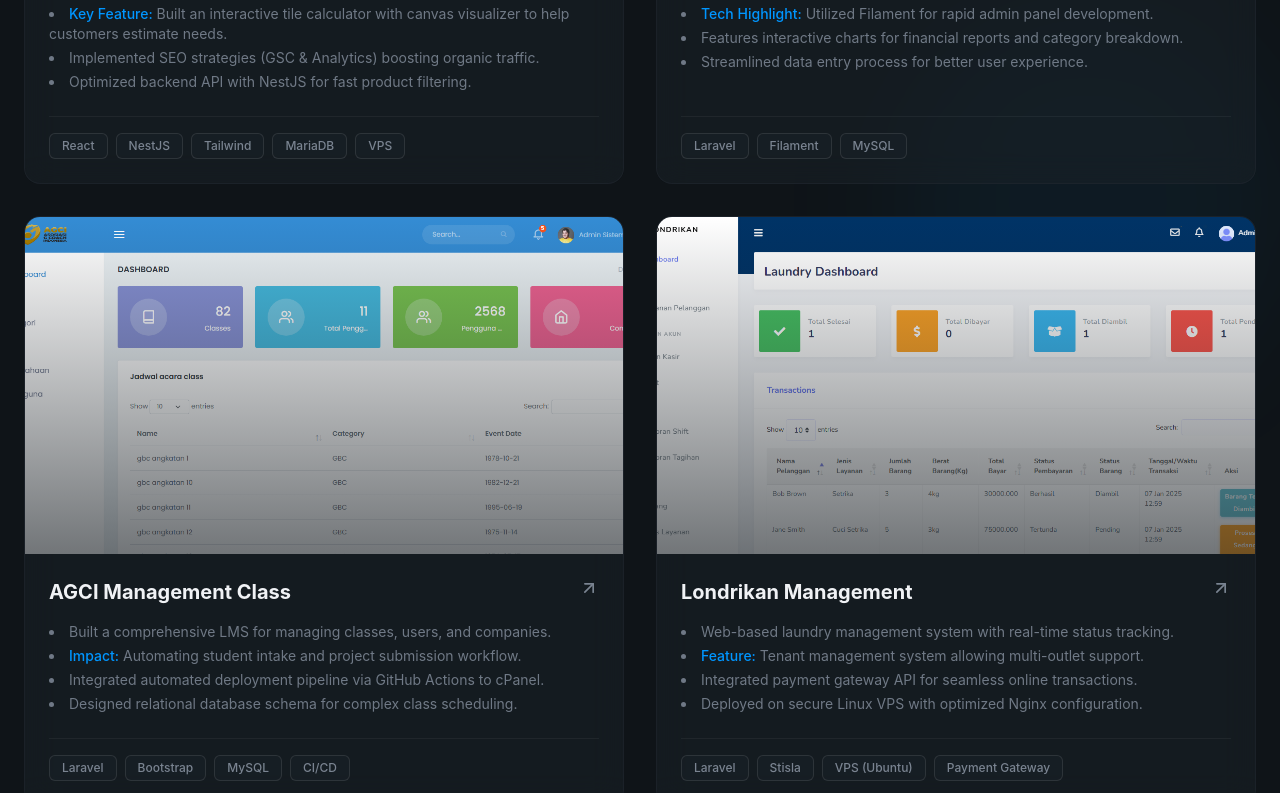
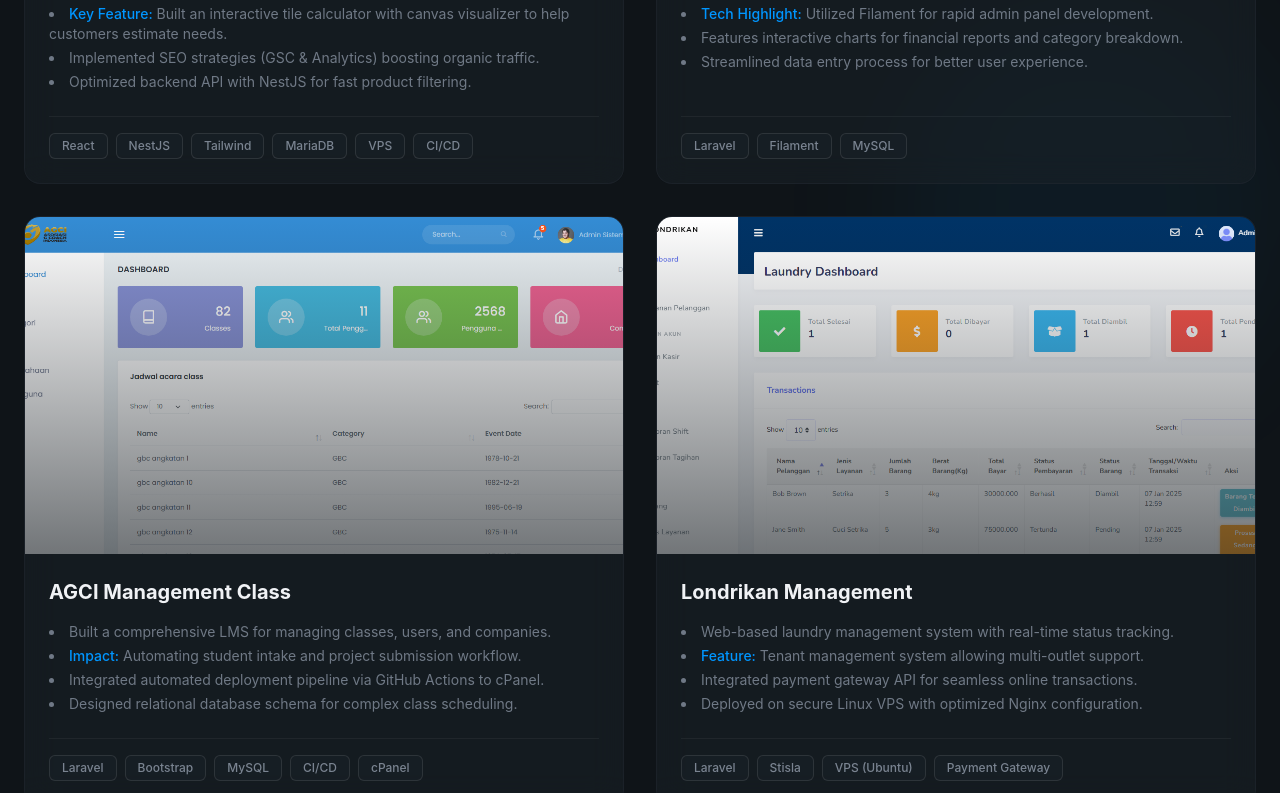
Before and after one commit to Rulcifer/rulcifer.github.io, a React (Vite) app: page / in a window 1280 px wide. Shown: the part 2764-3557 px from the top of the page. Built offline with nearby package versions, Linux system fonts and the light colour scheme.

Commit message:
update v2

```diff
--- a/src/sections/Projects.jsx
+++ b/src/sections/Projects.jsx
@@ -20,7 +20,7 @@ const projects = [
       </ul>
     ),
     image: "/projects/pondok-keramik/toko-keramik-kalkulator.webp", // Ganti sesuai file di public
-    tags: ["React", "NestJS", "Tailwind", "MariaDB", "VPS"],
+    tags: ["React", "NestJS", "Tailwind", "MariaDB", "VPS", "CI/CD"],
     link: "https://tokokeramik.com/",
     github: "",
   },
@@ -71,8 +71,8 @@ const projects = [
       </ul>
     ),
     image: "/projects/agci/agci-dashboard.png",
-    tags: ["Laravel", "Bootstrap", "MySQL", "CI/CD"],
-    link: "https://drive.google.com/thumbnail?id=1C46zT-Ag9nt8uTfAbe55oT0hpHxi-xMq&sz=w1000-h1000",
+    tags: ["Laravel", "Bootstrap", "MySQL", "CI/CD", "cPanel"],
+    link: "#",
     github: "#",
   },
 
@@ -98,7 +98,7 @@ const projects = [
     ),
     image: "/projects/londrikan/londrikan-dashboard.png",
     tags: ["Laravel", "Stisla", "VPS (Ubuntu)", "Payment Gateway"],
-    link: "https://drive.google.com/thumbnail?id=1zWMKSi_1EcY_Yfu_3id76-Fu3CeRDt_0&sz=w1000-h1000",
+    link: "#",
     github: "#",
   },
 
@@ -117,8 +117,8 @@ const projects = [
       </ul>
     ),
     image: "/projects/agci-bisniskita/agci-bisniskita-artikel.png",
-    tags: ["Angular", "Laravel", "Bootstrap"],
-    link: "https://drive.google.com/thumbnail?id=1EqzHqgdb3ez1un9CLOzfMNege5Tc36sJ&sz=w1000-h1000",
+    tags: ["Angular", "Laravel", "Bootstrap", "MySQL", "cPanel"],
+    link: "#",
     github: "#",
   },
 
@@ -144,7 +144,7 @@ const projects = [
     ),
     image: "/projects/manrisk-spbe/manrisk-spbe-pakta-integritas.png",
     tags: ["Laravel", "NodeJS", "jQuery", "MySQL"],
-    link: "https://drive.google.com/thumbnail?id=1JxPi-vTTIRJL8pc8IpSSEDSYAaDx4rzE&sz=w1000-h1000",
+    link: "#",
     github: "#",
   },
 
@@ -185,7 +185,15 @@ const projects = [
       </ul>
     ),
     image: "/projects/dunia-tandon/dunia-tandon-compare.png",
-    tags: ["Wordpress", "Elementor", "VPS"],
+    tags: [
+      "Wordpress",
+      "Elementor",
+      "VPS",
+      "SEO",
+      "Google Analytics",
+      "GSC",
+      "CI/CD",
+    ],
     link: "https://duniatandon.com/",
     github: "#",
   },
```
Also changed, not shown: Screenshot 2026-01-14 210344.png (added), 1 other file (tests, documents, lock files or other folders).
